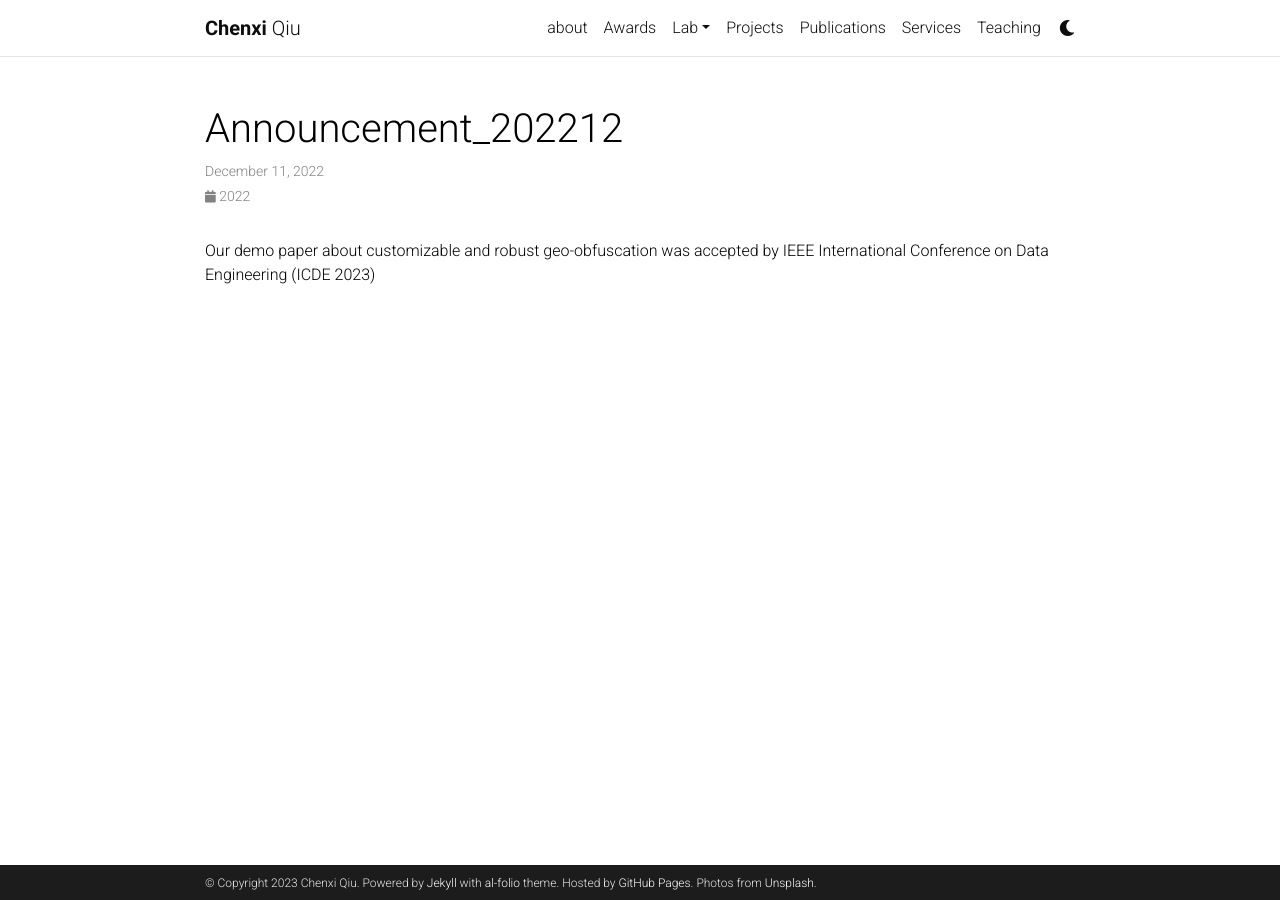
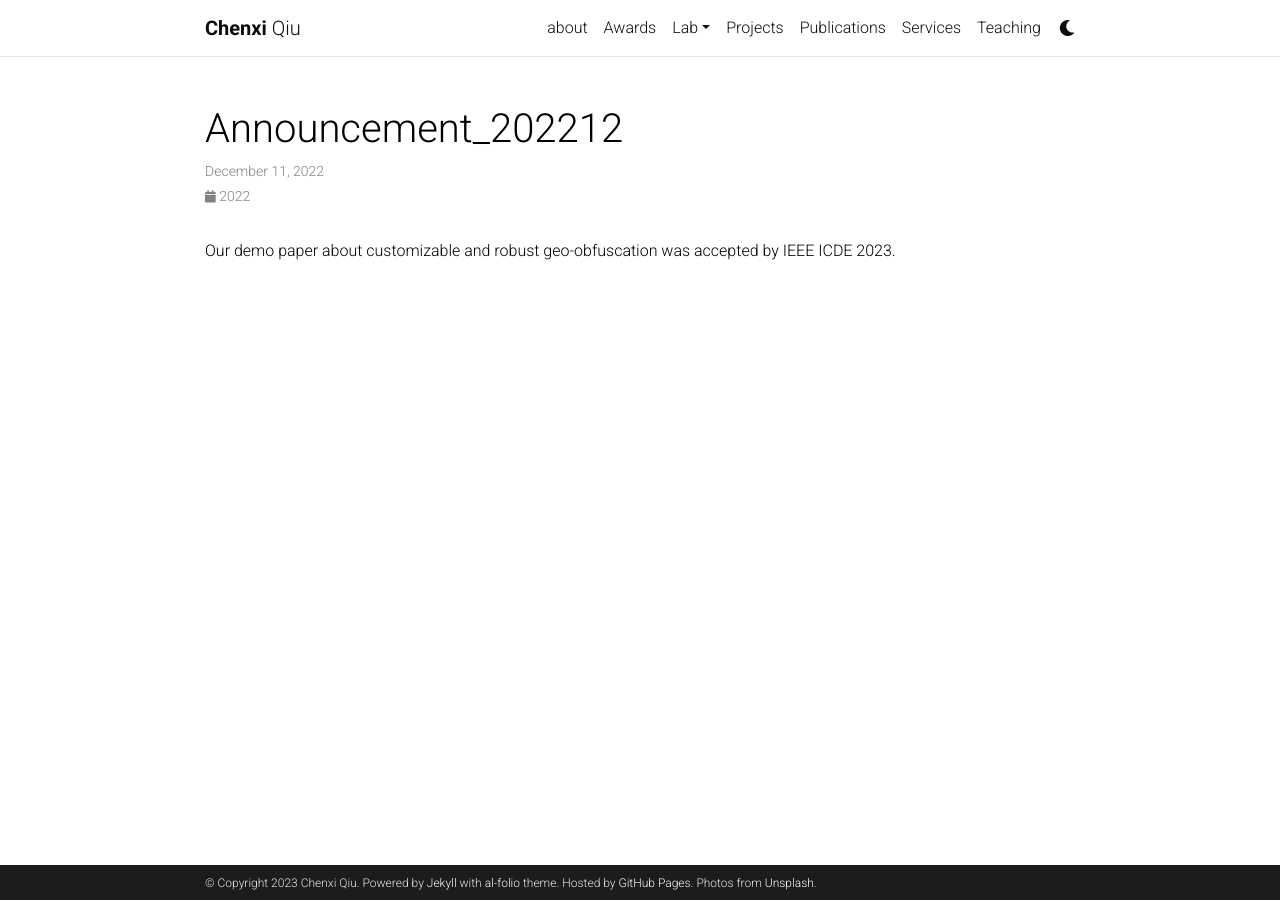
Before and after one commit to chenxiunt/chenxiunt.github.io, a Jekyll site: the page built from _news/announcement_202212.md, in a window 1280 px wide. Built offline with Jekyll 4.4.1, drawn with Linux system fonts in a browser that asks for light colours; comment, search, counter and statistics services are not loaded; a style sheet for code colours, icons or effects is not loaded.

Commit message:
Update announcement_202212.md

```diff
--- a/_news/announcement_202212.md
+++ b/_news/announcement_202212.md
@@ -3,4 +3,4 @@ layout: post
 date: 2022-12-11 15:59:00-0400
 inline: true
 ---
-Our demo paper about customizable and robust geo-obfuscation was accepted by IEEE International Conference on Data Engineering (ICDE 2023)
+Our demo paper about customizable and robust geo-obfuscation was accepted by IEEE ICDE 2023.
```
